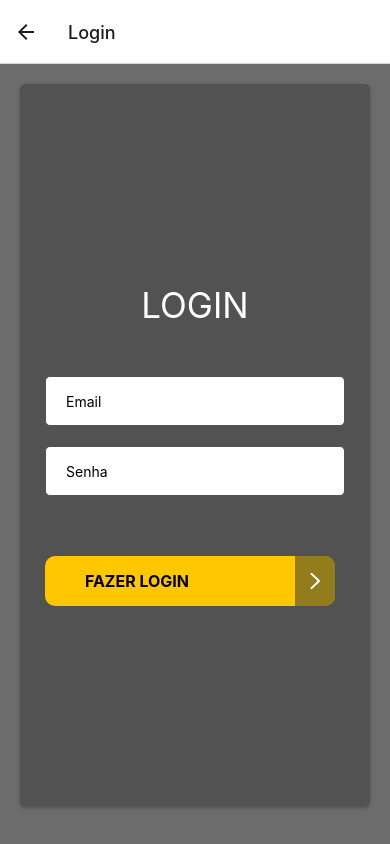
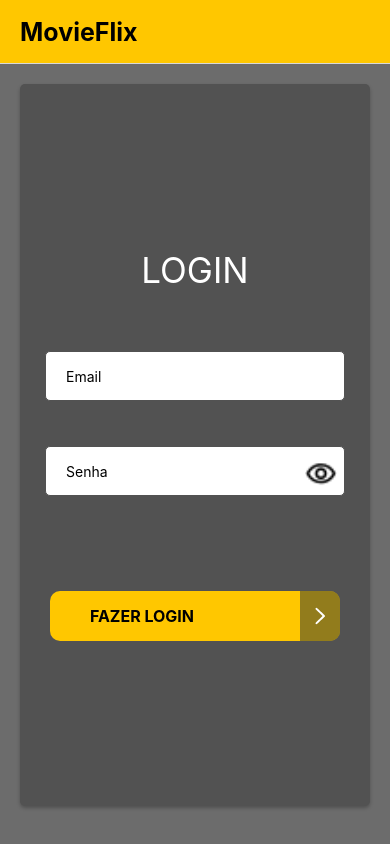
Before and after one commit to TiagoBaratieri/dsmovieflix, a React Native app in the folder mobile/: screen /Login in a window 390 px wide. Built offline with nearby package versions, Linux system fonts and the light colour scheme.

Commit message:
Login backend integration

```diff
--- a/mobile/package.json
+++ b/mobile/package.json
@@ -8,6 +8,8 @@
     "eject": "expo eject"
   },
   "dependencies": {
+    "@react-native-async-storage/async-storage": "^1.15.9",
+    "@react-native-community/async-storage": "^1.12.1",
     "@react-navigation/native": "^6.0.4",
     "@react-navigation/native-stack": "^6.2.2",
     "axios": "^0.22.0",
--- /dev/null
+++ b/mobile/src/components/HeaderText.tsx
@@ -0,0 +1,24 @@
+import { useNavigation } from '@react-navigation/native';
+import React from 'react';
+import { Text, TouchableOpacity } from 'react-native';
+import { isAuthenticated } from '../services/auth';
+import { text } from '../styles';
+
+const HeaderText: React.FC = () => {
+    const navigation = useNavigation();
+
+    async function handleClick() {
+        const result = await isAuthenticated();
+        result ? navigation.navigate("Catalog") : navigation.navigate("Home");
+    }
+
+    return (
+        <TouchableOpacity
+            onPress={() => handleClick()}
+        >
+            <Text style={text.navText}>MovieFlix</Text>
+        </TouchableOpacity>
+    );
+}
+
+export default HeaderText;
--- /dev/null
+++ b/mobile/src/components/NavBar.tsx
@@ -0,0 +1,38 @@
+import { useNavigation } from "@react-navigation/native";
+import React, { useState, useEffect } from "react";
+import { Text, TouchableOpacity } from "react-native";
+import { doLogout, isAuthenticated } from "../services/auth";
+import { text, theme } from "../styles";
+
+const NavBar: React.FC = () => {
+  const navigation = useNavigation();
+  const [authenticated, setAuthenticated] = useState(false);
+
+
+  async function logged() {
+    const result = await isAuthenticated();
+
+    result ? setAuthenticated(true) : setAuthenticated(false);
+}
+
+useEffect(() => {
+    logged();
+}, [logged])
+
+  function logout() {
+    doLogout();
+    navigation.navigate("Home");
+  }
+
+  return (
+    <>
+      {authenticated && (
+        <TouchableOpacity onPress={() => logout()} style={theme.navBtnLogout}>
+          <Text style={text.navLogoutText}>Sair</Text>
+        </TouchableOpacity>
+      )}
+    </>
+  );
+};
+
+export default NavBar;
--- /dev/null
+++ b/mobile/src/components/index.tsx
@@ -0,0 +1,2 @@
+export { default as NavBar } from './NavBar';
+export { default as HeaderText } from './HeaderText';
--- a/mobile/src/pages/Login.tsx
+++ b/mobile/src/pages/Login.tsx
@@ -2,27 +2,33 @@ import React, { useState } from "react";
 import { View, Text, TextInput, TouchableOpacity, Image } from "react-native";
 import { useNavigation } from "@react-navigation/native";
 import Seta from "../assets/seta.png";
+
+import eyesOpened from "../assets/eyes-opened.png";
+import eyesClosed from "../assets/eyes-closed.png";
 import { text, theme } from "../styles";
+import { isAuthenticated, login } from "../services/auth";
 
 const Login: React.FC = () => {
   const navigation = useNavigation();
-
+  const [hidePassword, setHidePassword] = useState(true);
   const [userInfo, setUserInfo] = useState({
     username: "",
     password: "",
   });
 
+  const [userFetchData, setUserFetchData] = useState({});
 
   async function handleLogin() {
-    console.warn(userInfo);
-    navigation.navigate("Catalog");
+    const data = await login(userInfo);
+    setUserFetchData(userInfo);
+    await isAuthenticated() ? navigation.navigate("Catalog") : navigation.navigate("Home");
   }
 
   return (
     <View style={theme.containerLogin}>
       <View style={theme.loginCard}>
         <Text style={text.loginTitle}>Login</Text>
-        <View>
+        <View style={theme.form}>
           <TextInput
             placeholder="Email"
             autoCapitalize="none"
@@ -35,18 +41,31 @@ const Login: React.FC = () => {
               setUserInfo(newUserInfo);
             }}
           />
+          <View style={theme.passwordGroup}>
             <TextInput
               placeholder="Senha"
+              secureTextEntry={hidePassword}
               autoCapitalize="none"
               style={theme.textInput}
               value={userInfo.password}
-            secureTextEntry={true}
               onChangeText={(e) => {
                 const newUserInfo = { ...userInfo };
                 newUserInfo.password = e;
                 setUserInfo(newUserInfo);
               }}
             />
+
+            <TouchableOpacity
+              style={theme.toggle}
+              onPress={() => setHidePassword(!hidePassword)}
+            >
+              <Image
+                source={hidePassword ? eyesOpened : eyesClosed}
+                style={{ width: 32, height: 32 }}
+              />
+            </TouchableOpacity>
+          </View>
+        </View>
         <TouchableOpacity
           style={theme.LoginButton}
           activeOpacity={0.8}
@@ -59,7 +78,6 @@ const Login: React.FC = () => {
         </TouchableOpacity>
       </View>
     </View>
-    </View>
   );
 };
 
--- a/mobile/src/routes/index.tsx
+++ b/mobile/src/routes/index.tsx
@@ -1,12 +1,23 @@
 import React from "react";
 import { Catalog, Home, Login } from "../pages";
 import { createNativeStackNavigator } from "@react-navigation/native-stack";
+import { HeaderText, NavBar } from "../components";
+import { colors } from "../styles";
 
 const Stack = createNativeStackNavigator();
 
 const Routes: React.FC = () => {
   return (
-    <Stack.Navigator>
+    <Stack.Navigator
+      screenOptions={{
+        headerTitle: " ",
+        headerStyle: {
+          backgroundColor: colors.primary,
+        },
+        headerLeft: () => <HeaderText />,
+        headerRight: () => <NavBar />,
+      }}
+    >
       <Stack.Screen name="Home" component={Home} />
       <Stack.Screen name="Login" component={Login} />
       <Stack.Screen name="Catalog" component={Catalog} />
--- /dev/null
+++ b/mobile/src/services/auth.ts
@@ -0,0 +1,48 @@
+import { api } from "./index";
+import queryString from 'query-string';
+import AsyncStorage from '@react-native-async-storage/async-storage';
+
+const TOKEN = "Basic bW92aWVmbGl4Ym9vdGNhbXA6bW92aWVmbGl4MTkxMDE5ODg=";
+
+interface AuthProps {
+    username: string,
+    password: string
+}
+
+export async function login(userInfo: AuthProps) {
+    const data = queryString.stringify({ ...userInfo, grant_type: "password" });
+
+    const result = await api.post('/oauth/token', data, {
+        headers: {
+            Authorization: TOKEN,
+            "Content-Type": "application/x-www-form-urlencoded",
+        },
+    });
+    const { access_token } = result.data;
+    setAsyncKeys("@token", access_token);
+
+    return result;
+}
+
+async function setAsyncKeys(key: string, value: string) {
+    try {
+        await AsyncStorage.setItem(key, value);
+    } catch (e) {
+        console.warn(e);
+    }
+}
+
+export async function isAuthenticated() {
+
+    const token = await AsyncStorage.getItem("@token");
+
+    return token ? true : false;
+}
+
+export async function doLogout() {
+    try {
+        AsyncStorage.removeItem("@token");
+    } catch (e) {
+        console.warn(e);
+    }
+}
--- /dev/null
+++ b/mobile/src/services/index.ts
@@ -0,0 +1,5 @@
+import axios from "axios";
+
+export const api = axios.create({
+    baseURL: "https://movieflixcatalog.herokuapp.com",
+});
--- a/mobile/src/styles/index.ts
+++ b/mobile/src/styles/index.ts
@@ -50,6 +50,20 @@ const text = StyleSheet.create({
     marginLeft: 40,
   },
 
+  //Navbar
+
+  navText: {
+    fontSize: 25,
+    fontWeight: "bold",
+    color: colors.black,
+    marginLeft: 20,
+},
+
+navLogoutText: {
+  fontWeight: "bold",
+  fontSize: 14,
+},
+
   //Login
 
   loginTitle: {
@@ -70,7 +84,6 @@ buttonText: {
     letterSpacing: -0.015,
     marginLeft: 40,
 },
-
 
 });
 
@@ -165,6 +178,21 @@ textInput: {
   paddingLeft: 20
 },
 
+form: {
+  marginVertical: 10,
+},
+
+passwordGroup: {
+  flexDirection: "row",
+  alignItems: "center",
+  marginVertical: 25,
+},
+
+toggle: {
+  marginLeft: -40,
+  marginTop: -15
+},
+
 LoginButton: {
   width: 290,
   height: 50,
@@ -177,6 +205,18 @@ LoginButton: {
 
 },
 
+ // Navbar
+ navBtnLogout: {
+  width: 100,
+  height: 30,
+  borderWidth: 1,
+  borderColor: colors.black,
+  borderRadius: 10,
+  alignItems: "center",
+  justifyContent: "center",
+  marginRight: 10,
+},
+
 
 });
 
```
Also changed, not shown: 1 other file (tests, documents, lock files or other folders). Lines whose indentation alone changed are shown as unchanged.
